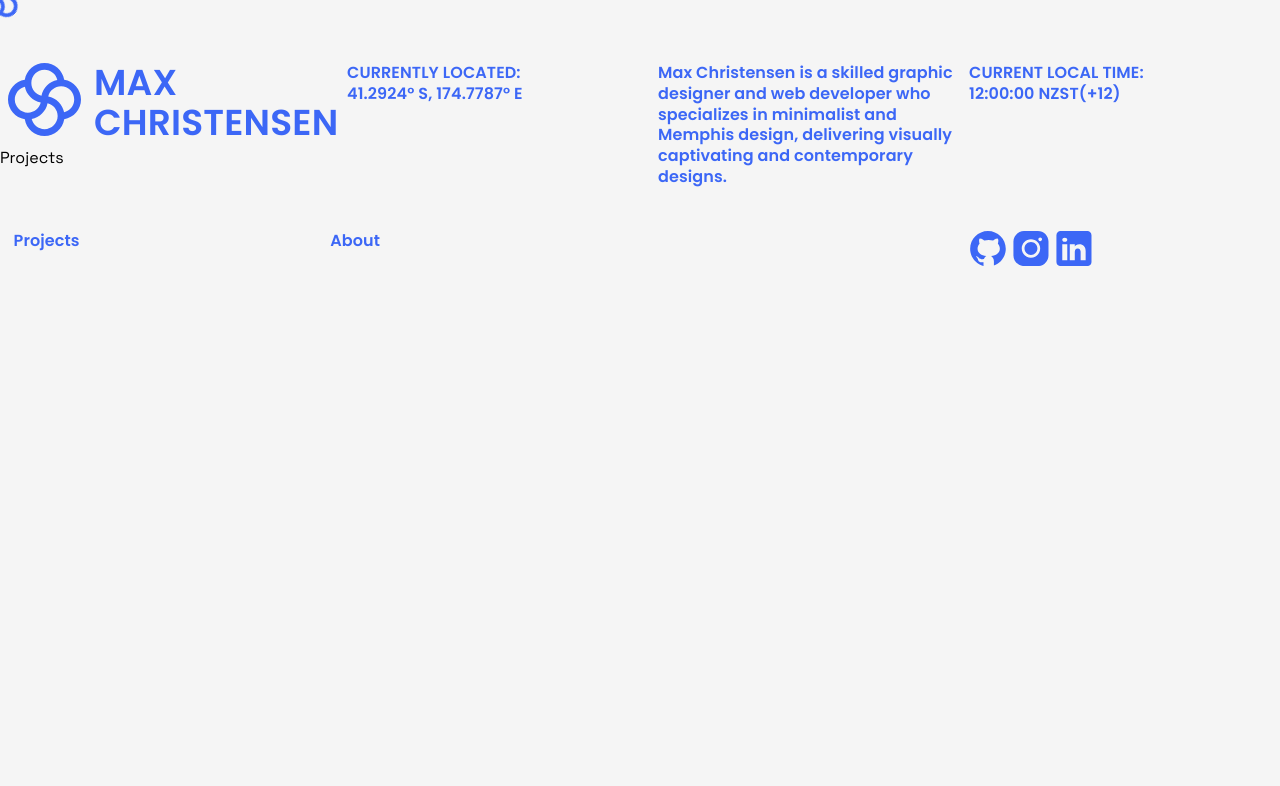
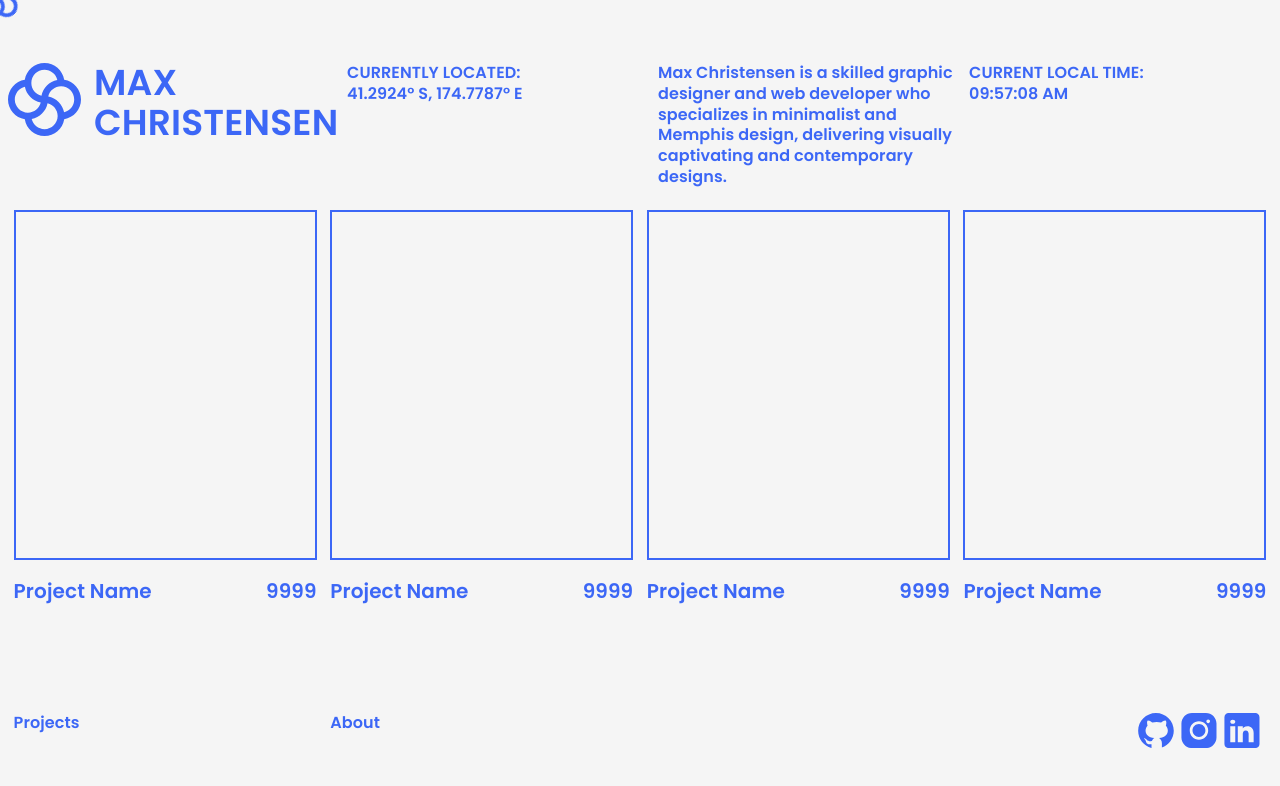
Before and after one commit to maxchristensen/portfolio, a React (Vite) app: page /#/ in a window 1280 px wide. Shown: the top 786 px of the page. Built offline with nearby package versions, Linux system fonts and the light colour scheme.

Commit message:
project html built and styled. live clocked added.

```diff
--- a/package.json
+++ b/package.json
@@ -10,6 +10,7 @@
     "preview": "vite preview"
   },
   "dependencies": {
+    "axios": "^1.4.0",
     "react": "^18.2.0",
     "react-dom": "^18.2.0",
     "react-router-dom": "^6.14.1",
--- a/src/App.jsx
+++ b/src/App.jsx
@@ -14,7 +14,6 @@ function App() {
     <Header />
     <CustomCursor />
     <Links />
-
     <Footer />
     </HashRouter>
     </>
--- a/src/app.scss
+++ b/src/app.scss
@@ -42,7 +42,8 @@ h6 {
 
 // Header Styling
 .header-container,
-.footer-container {
+.footer-container,
+.projects-container {
     display: flex;
     flex-direction: row;
     width: 100%;
@@ -78,7 +79,7 @@ h6 {
     text-transform: uppercase;
 }
 
-.header-tab {
+.header-tab, .project-tab {
     display: flex;
     width: 18.9375rem;
     height: 2.9375rem;
@@ -105,8 +106,43 @@ h6 {
     text-decoration-thickness: 3px;
 }
 
+
+.projects-container {
+    height: 55vh;
+}
+
+.project-tab {
+    height: 100%;
+}
+
+.project-image {
+    width: 100%;
+    height: 350px;
+    border: 2px solid $blue;
+    margin-bottom: 20px;
+}
+
+.project-info {
+    display: flex;
+    flex-direction: row;
+    flex-wrap: wrap;
+    justify-content: space-between;
+}
+
+.project-info h5 {
+    color: #3C67F6;
+    font-size: 1.25rem;
+    font-family: 'Poppins', sans-serif;
+    font-weight: 600;
+    line-height: 110%;
+    letter-spacing: 0.00625rem;
+}
+
+.project-year {
+    text-align: right;
+}
+
 // Footer Styling
-
 .socials {
     width: 8.4375rem;
     height: 2.19225rem;
@@ -114,6 +150,10 @@ h6 {
     display: flex;
     flex-direction: row;
     justify-content: space-evenly;
+}
+
+#s {
+    align-items: flex-end;
 }
 
 .socials svg {
--- a/src/components/Footer.jsx
+++ b/src/components/Footer.jsx
@@ -13,7 +13,7 @@ const Footer = () => {
         <div className="header-tab">
 
         </div>
-        <div className="header-tab">
+        <div className="header-tab" id='s'>
             <div className="socials">
                 <a target='_blank' href="https://github.com/maxchristensen"><svg viewBox="0 0 384 378.08"><defs></defs><g id="c"><path className="d" d="m192,0C85.97,0,0,85.97,0,192c0,89.97,61.95,165.25,145.47,186.08-.9-2.59-1.47-5.6-1.47-9.33v-32.82h-24.13c-13.14,0-24.82-5.65-30.48-16.14-6.29-11.66-7.38-29.5-22.96-40.42-4.62-3.63-1.1-7.78,4.22-7.22,9.84,2.78,18,9.54,25.68,19.55,7.65,10.03,11.25,12.3,25.54,12.3,6.93,0,17.3-.4,27.06-1.94,5.25-13.33,14.32-25.6,25.41-31.39-63.94-6.58-94.45-38.38-94.45-81.57,0-18.59,7.92-36.58,21.38-51.73-4.42-15.04-9.97-45.71,1.7-57.39,28.77,0,46.16,18.66,50.34,23.7,14.34-4.91,30.08-7.7,46.62-7.7s32.38,2.78,46.75,7.73c4.13-5.01,21.54-23.73,50.37-23.73,11.71,11.7,6.1,42.5,1.63,57.5,13.38,15.12,21.25,33.06,21.25,51.62,0,43.15-30.46,74.94-94.3,81.55,17.57,9.17,30.38,34.93,30.38,54.34v43.74c0,1.66-.37,2.86-.56,4.29,74.82-26.22,128.56-97.26,128.56-181.04C384,85.97,298.03,0,192,0Z"/></g></svg></a>
                 <a target='_blank' href="https://www.instagram.com/maxthecreativecowboy/"><svg viewBox="0 0 79.17 79.17"><defs></defs><g id="c"><path className="d" d="m23.96,0C10.75,0,0,10.75,0,23.96v31.25c0,13.21,10.75,23.96,23.96,23.96h31.25c13.21,0,23.96-10.75,23.96-23.96v-31.25c0-13.21-10.75-23.96-23.96-23.96h-31.25Zm36.46,14.58c2.3,0,4.17,1.86,4.17,4.17s-1.86,4.17-4.17,4.17-4.17-1.87-4.17-4.17,1.86-4.17,4.17-4.17Zm-20.83,4.17c11.49,0,20.83,9.35,20.83,20.83s-9.35,20.83-20.83,20.83-20.83-9.35-20.83-20.83,9.35-20.83,20.83-20.83Zm0,6.25c-8.05,0-14.58,6.53-14.58,14.58s6.53,14.58,14.58,14.58,14.58-6.53,14.58-14.58-6.53-14.58-14.58-14.58Z"/></g></svg></a>
--- a/src/components/Header.jsx
+++ b/src/components/Header.jsx
@@ -1,4 +1,5 @@
 import React from 'react'
+import TimeComponent from './TimeComponent'
 
 const Header = () => {
   return (
@@ -15,7 +16,8 @@ const Header = () => {
                 <p>Max Christensen is a skilled graphic designer and web developer who specializes in minimalist and Memphis design, delivering visually captivating and contemporary designs.</p>
             </div>
             <div className="header-tab">
-                <p>CURRENT LOCAL TIME: <br/>12:00:00 NZST(+12)</p>
+                <p>CURRENT LOCAL TIME: </p>
+                <TimeComponent />
             </div>
         </div>
     </>
--- /dev/null
+++ b/src/components/TimeComponent.jsx
@@ -0,0 +1,46 @@
+import React, { useEffect, useState } from 'react';
+
+const TimeComponent = () => {
+  const [currentTime, setCurrentTime] = useState('');
+
+  useEffect(() => {
+    const interval = setInterval(() => {
+      updateTime();
+    }, 1000);
+
+    return () => {
+      clearInterval(interval);
+    };
+  }, []);
+
+  const updateTime = () => {
+    const d = new Date();
+    const s = d.getSeconds();
+    let m = d.getMinutes();
+    let h = d.getHours();
+    let ampm = '';
+
+    if (h >= 12) {
+      ampm = 'PM';
+    } else {
+      ampm = 'AM';
+    }
+
+    if (h > 12) {
+      h = h - 12;
+    }
+
+    if (h === 0) {
+      h = 12;
+    }
+
+    const formattedTime = `${("0" + h).substr(-2)}:${("0" + m).substr(-2)}:${("0" + s).substr(-2)} ${ampm}`;
+    setCurrentTime(formattedTime);
+  };
+
+  return (
+    <div id="time">{currentTime}</div>
+  );
+};
+
+export default TimeComponent;
--- a/src/pages/Projects.jsx
+++ b/src/pages/Projects.jsx
@@ -1,8 +1,46 @@
-import React from 'react'
+import {useState, useEffect} from 'react'
+import axios from 'axios'
 
 const Projects = () => {
+
+  const [projects, setProjects] = useState(null)
+  const [loading, setLoading] = useState(true)
+
   return (
-    <div>Projects</div>
+    <>
+      <div className='projects-container'>
+        <div className="project-tab">
+          <div className="project-image" />
+          <div className="project-info">
+            <h5>Project Name</h5>
+            <h5 className='project-year'>9999</h5>
+          </div>
+        </div>
+        <div className="project-tab">
+          <div className="project-image" />
+          <div className="project-info">
+            <h5>Project Name</h5>
+            <h5 className='project-year'>9999</h5>
+          </div>
+        </div>
+        <div className="project-tab">
+          <div className="project-image" />
+          <div className="project-info">
+            <h5>Project Name</h5>
+            <h5 className='project-year'>9999</h5>
+          </div>
+        </div>
+        <div className="project-tab">
+          <div className="project-image" />
+          <div className="project-info">
+            <h5>Project Name</h5>
+            <h5 className='project-year'>9999</h5>
+          </div>
+        </div>
+
+
+      </div>
+    </>
   )
 }
 
```
Also changed, not shown: 1 other file (tests, documents, lock files or other folders).
